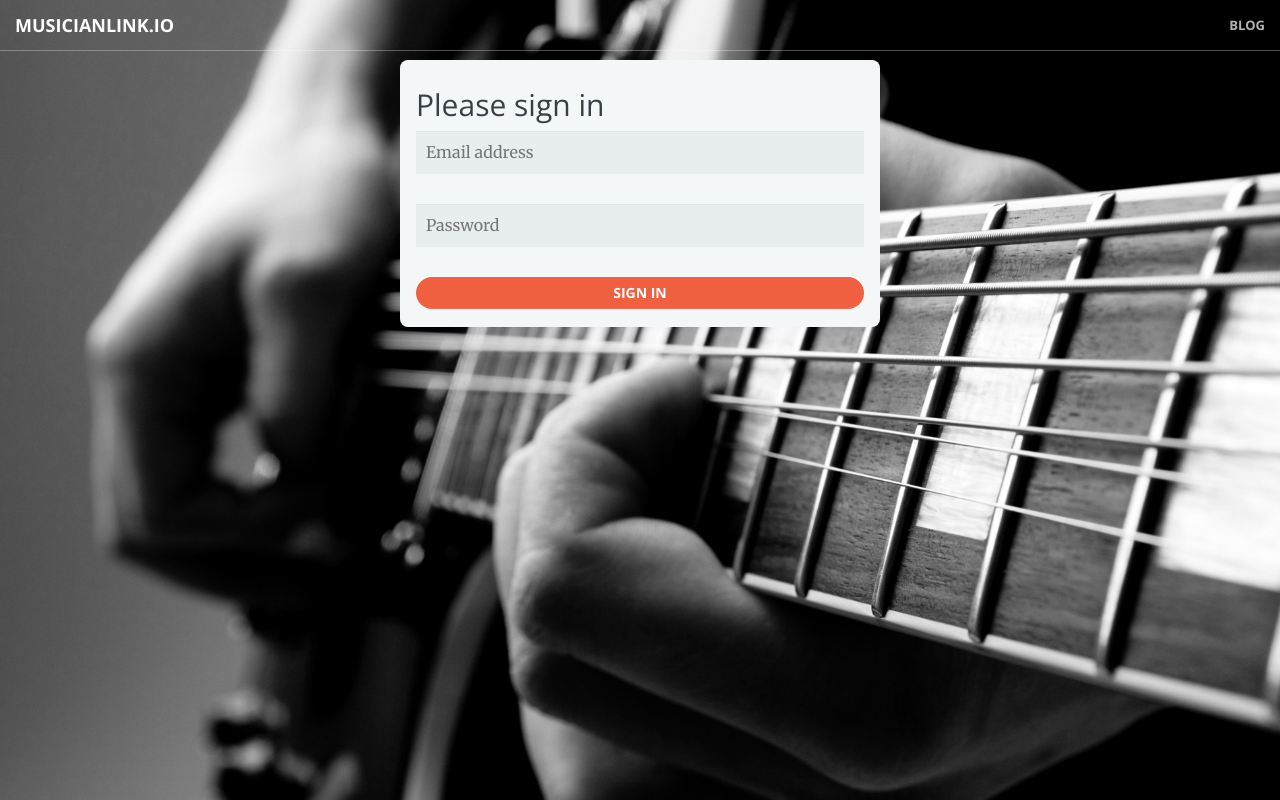
After one commit to billshannon/MusicianLink, a Node server app: page /login in a window 1280 px wide. The commit adds this page. Run offline with Node 20, Linux system fonts and the light colour scheme.

Commit message:
add user signup and login forms

```diff
--- a/src/app.js
+++ b/src/app.js
@@ -30,6 +30,17 @@ app.get('/blog/:title?', function(req, res){
 	}
 });
 
+app.get('/user', function(req, res){
+    //var path = req.path;
+    //res.locals.path = path;
+    res.render('user');
+});
+
+app.get('/login', function(req, res){
+    res.render('login');
+});
+
+
 app.listen(3000, function() {
 	console.log("The frontend server is running on port 3000!");
 });
--- /dev/null
+++ b/src/public/css/form.css
@@ -0,0 +1,136 @@
+*, *:before, *:after {
+    -moz-box-sizing: border-box;
+    -webkit-box-sizing: border-box;
+    box-sizing: border-box;
+}
+
+html,
+body {
+    width: 100%;
+    height: 100%;
+}
+
+body {
+    font-family: Merriweather, 'Helvetica Neue', Arial, sans-serif;
+    color: #384047;
+    background-image: url(../img/guitar.jpg);
+    background-position: center;
+    -webkit-background-size: cover;
+    -moz-background-size: cover;
+    background-size: cover;
+    -o-background-size: cover;
+}
+
+
+form {
+    clear: left;
+    max-width: 300px;
+    margin: 60px auto;
+    padding: 8px 16px;
+    background: #f4f7f8;
+    border-radius: 8px;
+}
+
+
+h1 {
+    margin: 0 0 30px 0;
+    text-align: center;
+}
+
+input[type="text"],
+input[type="password"],
+input[type="date"],
+input[type="datetime"],
+input[type="email"],
+input[type="number"],
+input[type="search"],
+input[type="tel"],
+input[type="time"],
+input[type="url"],
+textarea,
+select {
+    background: rgba(255, 255, 255, 0.1);
+    border: none;
+    font-size: 16px;
+    height: auto;
+    margin: 0;
+    outline: 0;
+    padding: 10px;
+    width: 100%;
+    background-color: #e8eeef;
+    color: #8a97a0;
+    box-shadow: 0 1px 0 rgba(0, 0, 0, 0.03) inset;
+    margin-bottom: 30px;
+}
+
+input[type="radio"],
+input[type="checkbox"] {
+    margin: 0 4px 8px 0;
+}
+
+select {
+    padding: 6px;
+    height: 32px;
+    border-radius: 2px;
+}
+
+button {
+    padding: 19px 39px 18px 39px;
+    color: white;
+    background-color: #f05f40;
+    font-size: 18px;
+    text-align: center;
+    font-style: normal;
+    border-radius: 5px;
+    width: 100%;
+    border: 1px solid #8a97a0;
+    border-width: 1px 1px 3px;
+    box-shadow: 0 -1px 0 rgba(255, 255, 255, 0.1) inset;
+    margin-bottom: 20px;
+}
+
+fieldset {
+    margin-bottom: 30px;
+    border: none;
+}
+
+legend {
+    font-size: 1.4em;
+    margin-bottom: 10px;
+}
+
+label {
+    display: block;
+    margin-bottom: 8px;
+}
+
+label.light {
+    font-weight: 300;
+    display: inline;
+}
+
+.number {
+    background-color: #f05f40;
+    color: white;
+    height: 30px;
+    width: 30px;
+    display: inline-block;
+    font-size: 0.8em;
+    margin-right: 4px;
+    line-height: 30px;
+    text-align: center;
+    text-shadow: 0 1px 0 rgba(255, 255, 255, 0.2);
+    border-radius: 100%;
+}
+
+@media screen and (min-width: 480px) {
+
+    form {
+        max-width: 480px;
+    }
+
+}
+
+.btn {
+    margin-bottom: 10px;
+}
--- a/src/templates/index.jade
+++ b/src/templates/index.jade
@@ -11,7 +11,7 @@ block content
               p
                 | MusicianLink allows you to easily connect with professional musicians in your area.
               |
-              a.btn.btn-primary.btn-xl.page-scroll(href='#about') Sign up now!
+              a.btn.btn-primary.btn-xl.page-scroll(href='/user') Sign up now!
         |
         section#about.bg-primary
           .container
@@ -24,7 +24,7 @@ block content
                 p.text-faded
                   | Join today and get connected with professional musicians.
                 |
-                a.btn.btn-default.btn-xl(href='#') Get Started!
+                a.btn.btn-default.btn-xl(href='/user') Get Started!
         |
         section#services
           .container
@@ -65,7 +65,7 @@ block content
             .call-to-action
               h2 Meet musicians like you!
               |
-              a.btn.btn-default.btn-xl.wow.tada(href='#') Join now for free!
+              a.btn.btn-default.btn-xl.wow.tada(href='/user') Join now for free!
         |
         section#portfolio.no-padding
           .container-fluid
--- /dev/null
+++ b/src/templates/login.jade
@@ -0,0 +1,10 @@
+extends ./layout.jade
+block content
+    link(rel='stylesheet', href='/static/css/form.css', type='text/css')
+    link(rel='stylesheet', href='/static/css/creative.css', type='text/css')
+    .container
+        form.form-signin(action="/login", method="post")
+            h2.form-signin-heading Please sign in
+            input.input-block-level(type="text", name="username", placeholder="Email address")
+            input.input-block-level(type="password", name="password", placeholder="Password")
+            button.btn.btn-large.btn-primary(type="submit") Sign in
--- a/src/templates/partials/_head.jade
+++ b/src/templates/partials/_head.jade
@@ -9,8 +9,3 @@ head
 	link(rel='stylesheet', href='/static/css/animate.min.css', type='text/css')
 	// Custom CSS
 	link(rel='stylesheet', href='/static/css/creative.css', type='text/css')
-	// HTML5 Shim and Respond.js IE8 support of HTML5 elements and media queries
-	// WARNING: Respond.js doesn't work if you view the page via file://
-	//if lt IE 9
-		script(src='https://oss.maxcdn.com/libs/html5shiv/3.7.0/html5shiv.js')
-		script(src='https://oss.maxcdn.com/libs/respond.js/1.4.2/respond.min.js')
--- a/src/templates/partials/_nav.jade
+++ b/src/templates/partials/_nav.jade
@@ -23,6 +23,4 @@ nav#mainNav.navbar.navbar-default.navbar-fixed-top
                     li
                         a.page-scroll(href='#contact') Contact
                     li
-                        a.page-scroll(href='#login') Log In
-                    // /.navbar-collapse
-                    // /.container-fluid
+                        a.page-scroll(href='login') Log In
```
Also changed, not shown: src/templates/index.html (+1 -2 lines), src/templates/login.html (added, +1 -0 lines), src/templates/user.html (added, +1 -0 lines), src/templates/user.jade (added, +53 -0 lines), 4 other files.
